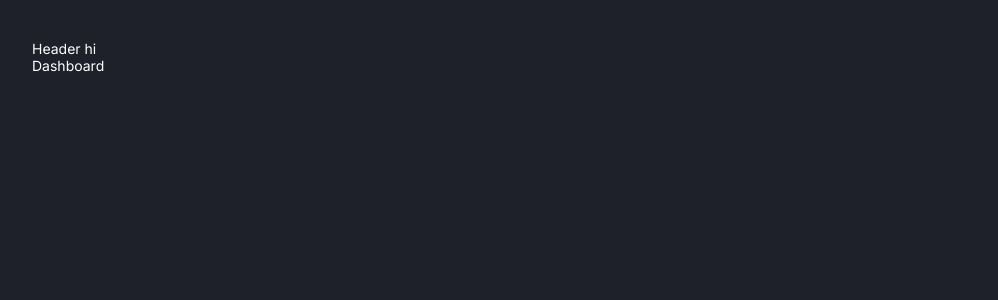
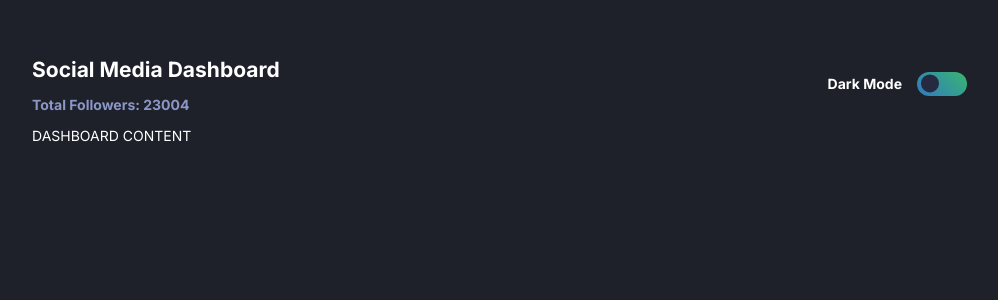
Before and after one commit to linzhangcs/social-media-dashboard, a React (Create React App) app in the folder social-media-dashboard/: page / in a window 1280 px wide. Shown: the top 300 px of the page, without its empty margins (133-1131 px from the left). Built offline with nearby package versions, Linux system fonts and the light colour scheme.

Commit message:
add Dashboard header styles - toggle btw dark and light theme

```diff
--- a/social-media-dashboard/src/components/Dashboard.js
+++ b/social-media-dashboard/src/components/Dashboard.js
@@ -8,8 +8,7 @@ function Dashboard({data}) {
     console.log(data);
     return(
       <>
-      <div>Dashboard</div>
-      <p>{data.totalFollower}</p>
+      <div>DASHBOARD CONTENT</div>
       </>
     );
 }
--- a/social-media-dashboard/src/components/DashboardHeader.js
+++ b/social-media-dashboard/src/components/DashboardHeader.js
@@ -1,13 +1,100 @@
 import React from 'react';
-import styled from 'styled-components';
+import styled, { css } from 'styled-components';
 import Dashboard from './Dashboard';
+import { colors, darkTheme, lightTheme } from '../style/global.js';
+
 
 const Header = styled.div`
+    width: 100%;
+    display: flex;
+    justify-content: space-between;
+    align-items: center;
+    text-transform: capitalize;
+    h2{
+        margin-bottom: 12px;
+    }
+    .followers-number, .theme-toggle-wrapper{
+        font-weight: 700;
+    }
+    ${({ theme }) => theme === 'dark' && css`
+        .followers-number{
+            color: ${darkTheme.blueText};
+        }
+    `}
+`;
 
+const ThemeToggle = styled.span`
+    cursor: pointer;
+    margin: 0 12px;
+    &::before, &::after{
+        content: '';
+        transition: all 300ms linear;
+        display: block;
+        background: white;
+        margin: 0 3px;
+    }
+
+    &::before{
+        height: 24px;
+        width: 50px;
+        border-radius: 1em;
+        opacity: 0.8;
+        background: linear-gradient(45deg, ${darkTheme.toggleGradientOne}, ${darkTheme.toggleGradientTwo});
+    }
+
+    &::after{
+       position: absolute;
+    //    top: 50%;
+       transform: translate(22%, -120%);
+       height: 18px;
+       width: 18px;
+       border-radius: 50%;
+       ${({ theme }) => theme === 'dark' && css`
+       background: ${darkTheme.darkBlue};
+       `}
+
+       ${({ theme }) => theme === 'light' && css`
+       background: ${lightTheme.whiteBg};
+       `}
+
+    }
 `;
-function DashboardHeader(){
+
+const ThemeSwitch = styled.label`
+    display: inline-flex;
+    align-items: center;
+
+    [type=checkbox]{
+        position: absolute;
+        pointer-events: none;
+        opacity: 0;
+    }
+    [type=checkbox]:checked+${ThemeToggle}::after{
+        transform: translate(calc(47px - 100%), -120%);
+    }
+`;
+function DashboardHeader({theme, setTheme, data}){
+
+    const themeToggleHandler = event => {
+        console.log("toggled", event.target.checked)
+        const theme = event.target.checked ? 'dark' : 'light';
+        setTheme(theme);
+    };
     return(
-        <Header>Header hi</Header>
+    <Header theme={theme}>
+        <div>
+            <h2>social media dashboard</h2>
+            <p className="followers-number">total followers: {data.totalFollowersNumber}</p>
+        </div>
+        <div className="theme-toggle-wrapper">
+            <ThemeSwitch theme={theme}>
+                Dark Mode
+                <input type="checkbox" onChange={themeToggleHandler}/>
+                <ThemeToggle theme={theme}></ThemeToggle>
+            </ThemeSwitch>
+        </div>
+
+    </Header>
     );
 }
 
```
